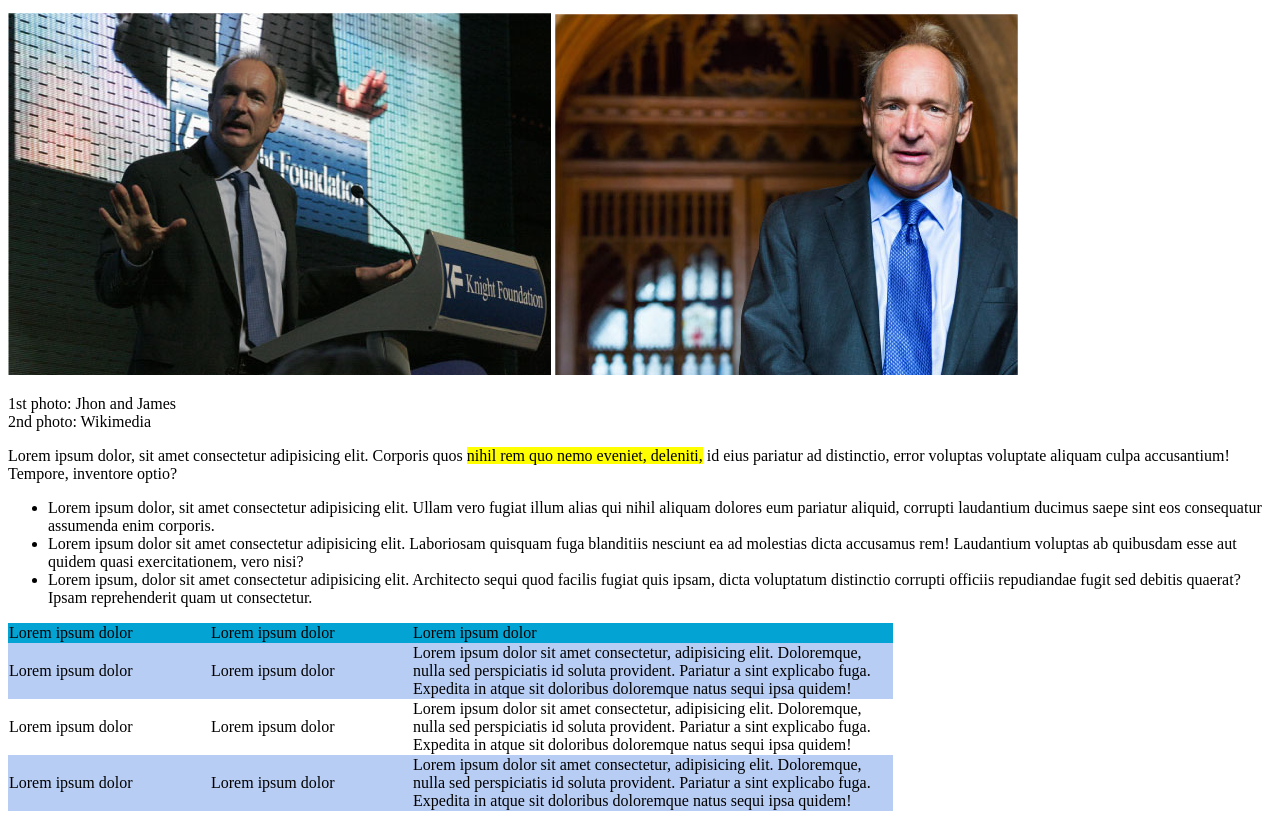
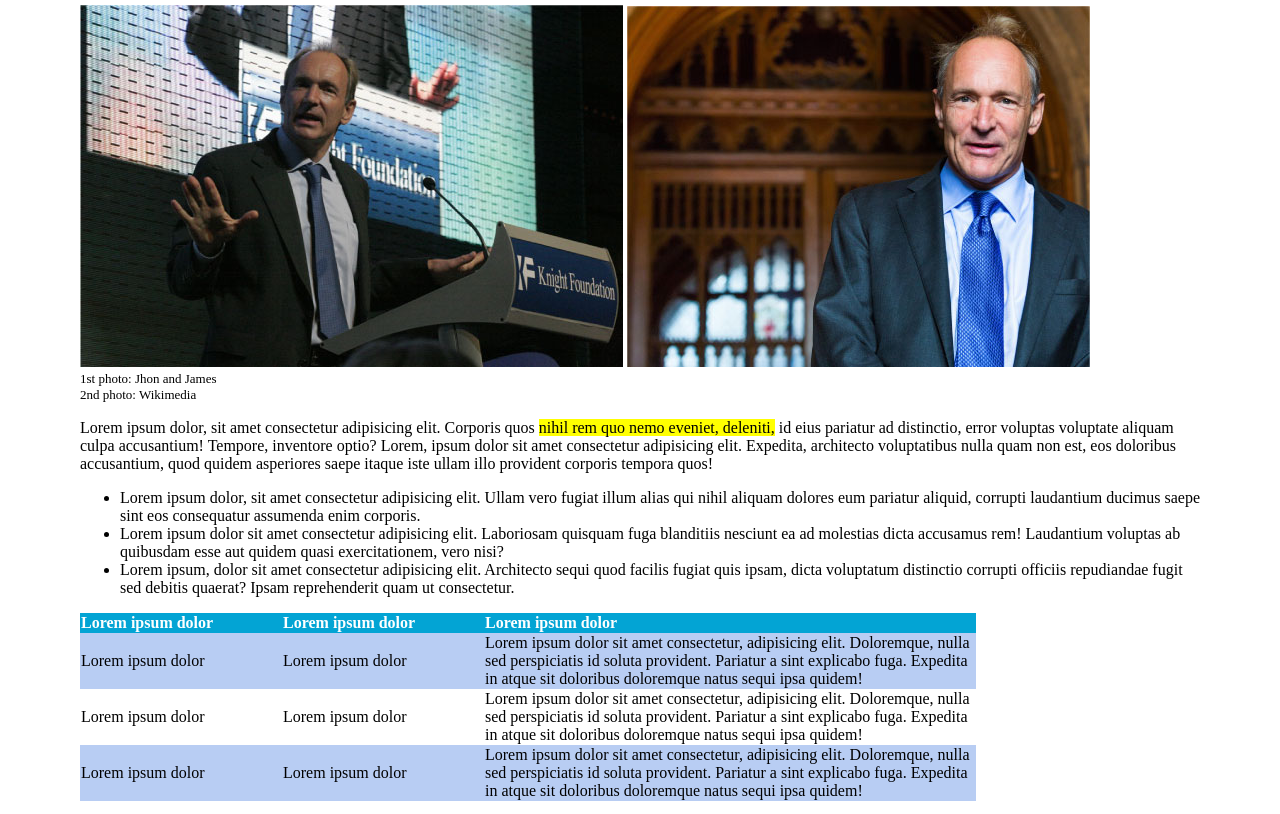
Before and after one commit to Alex93pa/html-css-booleaner, a plain HTML site: page index.html in a window 1280 px wide. Shown: the part 277-1091 px from the top of the page. Drawn offline with Linux system fonts and the light colour scheme.

Commit message:
migliorato css

```diff
--- a/index.html
+++ b/index.html
@@ -12,8 +12,7 @@
 
     <header>
         <div class="header">
-
-                <img class="logo" src="img\logo.svg" alt="logo">
+            <img class="logo" src="img\logo.svg" alt="logo">
         </div>
     </header>
 
@@ -27,9 +26,9 @@
         <img src="img\tim-1.jpg" alt="tim-1">
         <img src="img\tim-2.jpg" alt="tim-2">
 
-        <p class="descr"> 1st photo: Jhon and James <br> 2nd photo: Wikimedia</p>
+        <p class="descrizione"> 1st photo: Jhon and James <br> 2nd photo: Wikimedia</p>
 
-        <p>Lorem ipsum dolor, sit amet consectetur adipisicing elit. Corporis quos <span class="evidenziato">nihil rem quo nemo eveniet, deleniti,</span> id eius pariatur ad distinctio, error voluptas voluptate aliquam culpa accusantium! Tempore, inventore optio?</p>
+        <p>Lorem ipsum dolor, sit amet consectetur adipisicing elit. Corporis quos <span class="evidenziato">nihil rem quo nemo eveniet, deleniti,</span> id eius pariatur ad distinctio, error voluptas voluptate aliquam culpa accusantium! Tempore, inventore optio? Lorem, ipsum dolor sit amet consectetur adipisicing elit. Expedita, architecto voluptatibus nulla quam non est, eos doloribus accusantium, quod quidem asperiores saepe itaque iste ullam illo provident corporis tempora quos!</p>
 
 
         <ul>
@@ -96,14 +95,6 @@
             <h4 class="graph">lorem ipsum</h4>
         </p>
 
-        <!-- <div>
-            <img src= "img\monitor.jpg "alt="monitor">
-        </div>
-
-        <div>
-            <img src="img\graph.jpg" alt="dati">
-        </div> -->
-
     </footer>
 
 </body>
--- a/style.css
+++ b/style.css
@@ -1,27 +1,37 @@
+body{
+    margin: 0;
+}
+
 .header{
     background-image: url("img/pattern.png");
+    background-size: 45%;
     height: 150px;
     width: 100%;
     background-color: rgb(12, 183, 235);
     }
 
+main, footer{
+    margin-left: 80px;
+    margin-right: 80px;
+}
 
 img.logo{
-   height: 80px;
-   padding: 50px;
+   height: 70px;
+   padding: 80px;
 }
 
 .editor{
     color: rgb(12, 183, 235);
 }
 
-li{
-    margin: 0;
+.descrizione{
+    font-size: 13px;
+    margin-top: 0%;
 }
 
 table{
     border-collapse: collapse;
-    width: 70%;
+    width: 80%;
 }
 thead, tbody{
     width: 10px;
@@ -29,6 +39,8 @@ thead, tbody{
 }
 .tr1{
     background-color: rgb(3, 164, 212);
+    color: white;
+    font-weight: bold;
 }
 
 .colonna1{
@@ -54,8 +66,7 @@ thead, tbody{
   background-repeat: no-repeat;
   background-color: red;
   font-size: 140%;
-  font-weight: normal;
-  line-height: 260px;
+  /* line-height: 260px; */
   text-align: center;
   width: 240px;
   height: 150px;
@@ -68,7 +79,6 @@ thead, tbody{
     background-repeat: no-repeat;
     background-color: red;
     font-size: 140%;
-    font-weight: normal;
     line-height: 260px;
     text-align: center;
     width: 240px;
```
